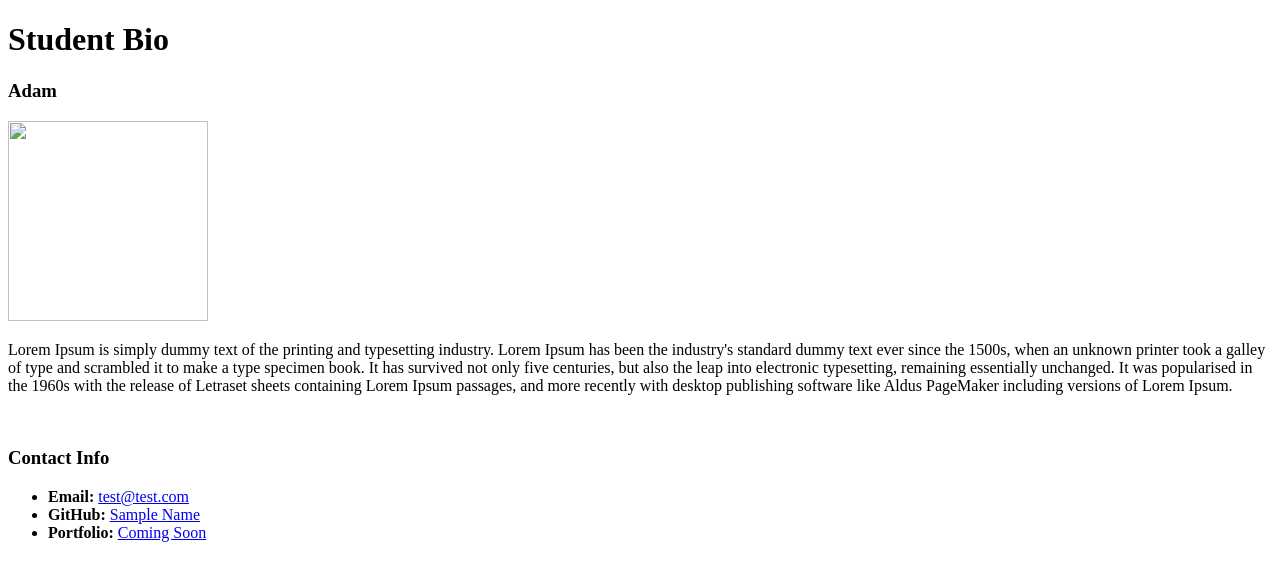
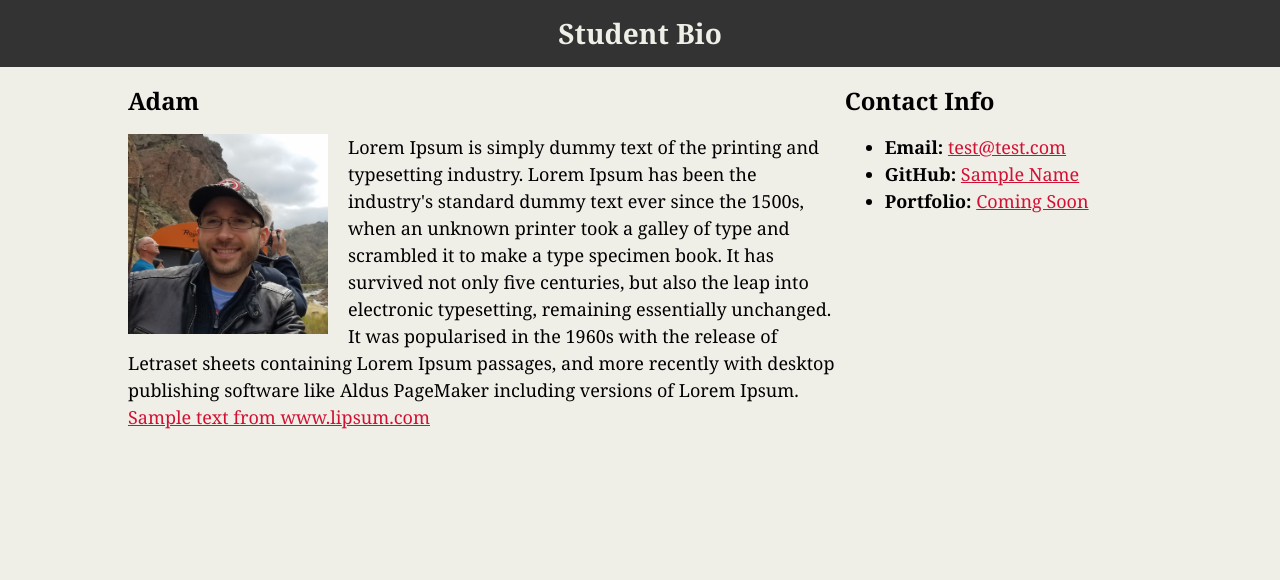
Before and after one commit to locutusOO1/bootcamp_repo, a plain HTML site: page index.html in a window 1280 px wide. Drawn offline with Linux system fonts and the light colour scheme.

Commit message:
added css styling from video

```diff
--- /dev/null
+++ b/assets/style.css
@@ -0,0 +1,51 @@
+body {
+    background-color: #efeee7;
+    margin: 0;
+    padding: 0;
+    font-family: "Georgia", "Times New Roman", Times, serif;
+    font-size: 18px;
+    line-height: 150%;
+}
+
+h1 {
+    color: #efeee7;
+    background-color: #333333;
+    margin: 0;
+    text-align: center;
+    padding-top: 20px;
+    padding-bottom: 20px;
+    font-size: 28px;
+}
+
+h2 {
+    font-size: 24px;
+}
+
+a {
+    color: #d21034;
+}
+
+.container {
+    width: 1024px;
+    margin: 0 auto;
+}
+
+#main-bio,
+#contact-info,
+#bio-image {
+    float: left;
+}
+
+#main-bio {
+    width: 70%
+}
+
+#contact-info {
+    width: 30%;
+}
+
+#bio-image {
+    margin-right: 20px;
+    width: 200px;
+    height: 200px;
+}
--- a/index.html
+++ b/index.html
@@ -4,20 +4,34 @@
     <meta charset="UTF-8">
     <meta name="viewport" content="width=device-width, initial-scale=1.0">
     <title>Basic Student Bio</title>
+    <link rel="stylesheet" type="text/css" href="assets/style.css">
 </head>
 <body>
+    <header>
         <h1>Student Bio</h1>
-    <h3>Adam</h3>
-    <img src="#" width="200" height="200">
+    </header>
+
+    <div class="container">
+
+        <section id="main-bio">
+
+            <h2>Adam</h2>
+
+            <img src="images/student_bio.jpg" alt= "Image of Me" id="bio-image">
+
             <p>
-        Lorem Ipsum is simply dummy text of the printing and typesetting industry. Lorem Ipsum has been the industry's standard dummy text ever since the 1500s, when an unknown printer took a galley of type and scrambled it to make a type specimen book. It has survived not only five centuries, but also the leap into electronic typesetting, remaining essentially unchanged. It was popularised in the 1960s with the release of Letraset sheets containing Lorem Ipsum passages, and more recently with desktop publishing software like Aldus PageMaker including versions of Lorem Ipsum.
+                Lorem Ipsum is simply dummy text of the printing and typesetting industry. Lorem Ipsum has been the industry's standard dummy text ever since the 1500s, when an unknown printer took a galley of type and scrambled it to make a type specimen book. It has survived not only five centuries, but also the leap into electronic typesetting, remaining essentially unchanged. It was popularised in the 1960s with the release of Letraset sheets containing Lorem Ipsum passages, and more recently with desktop publishing software like Aldus PageMaker including versions of Lorem Ipsum. <a href="https://www.lipsum.com" target="_blank">Sample text from www.lipsum.com</a>
             </p>
-    <br>
-    <h3>Contact Info</h3>
+        </section>
+
+        <section id="contact-info">
+            <h2>Contact Info</h2>
             <ul>
                 <li><strong>Email:</strong> <a href="mailto:test@test.com">test@test.com</a></li>
                 <li><strong>GitHub:</strong> <a href="#">Sample Name</a></li>
                 <li><strong>Portfolio:</strong> <a href="#">Coming Soon</a></li>
             </ul>
+        </section>
+    </div>
 </body>
 </html>
```
Also changed, not shown: images/student_bio.jpg (added). Lines whose indentation alone changed are shown as unchanged.
